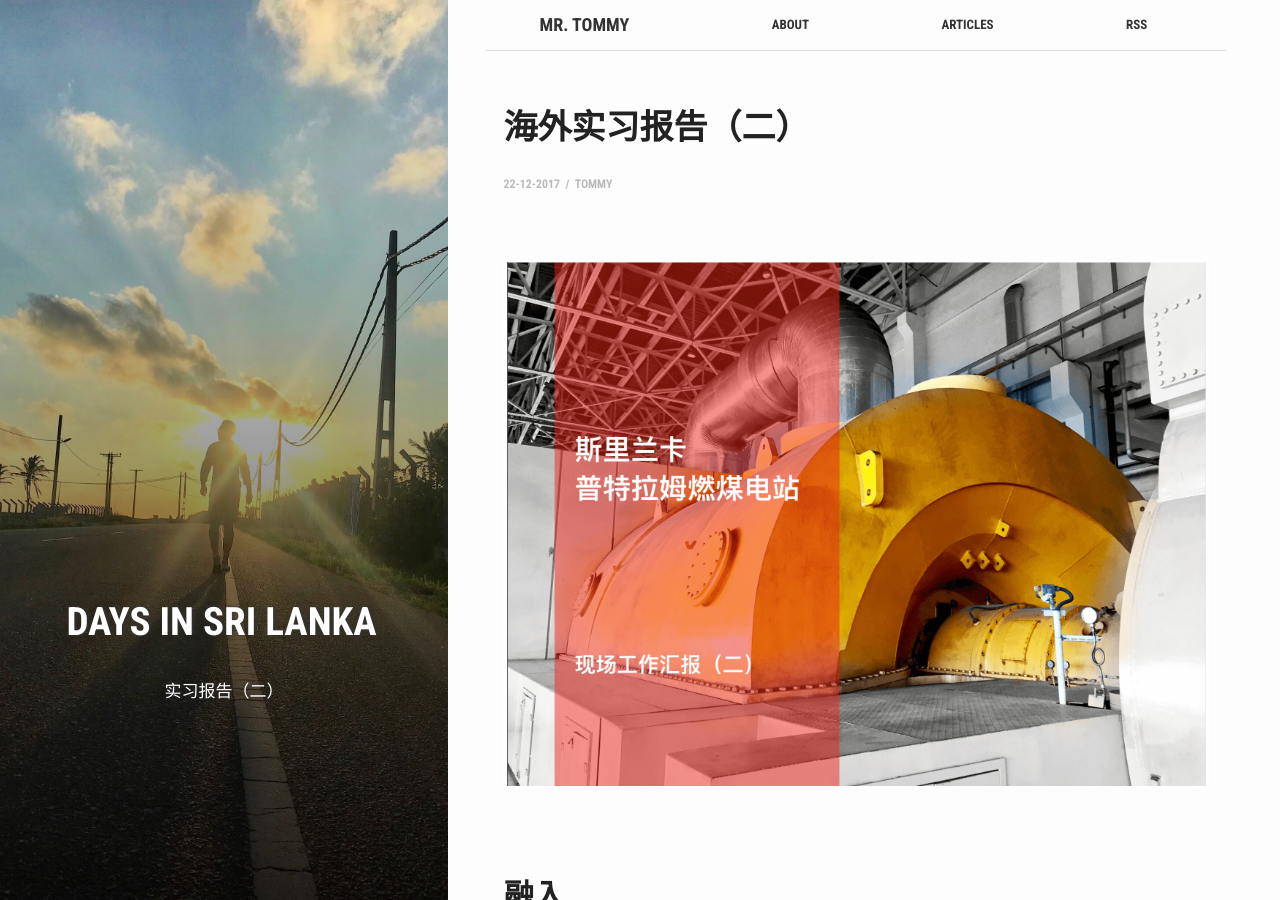
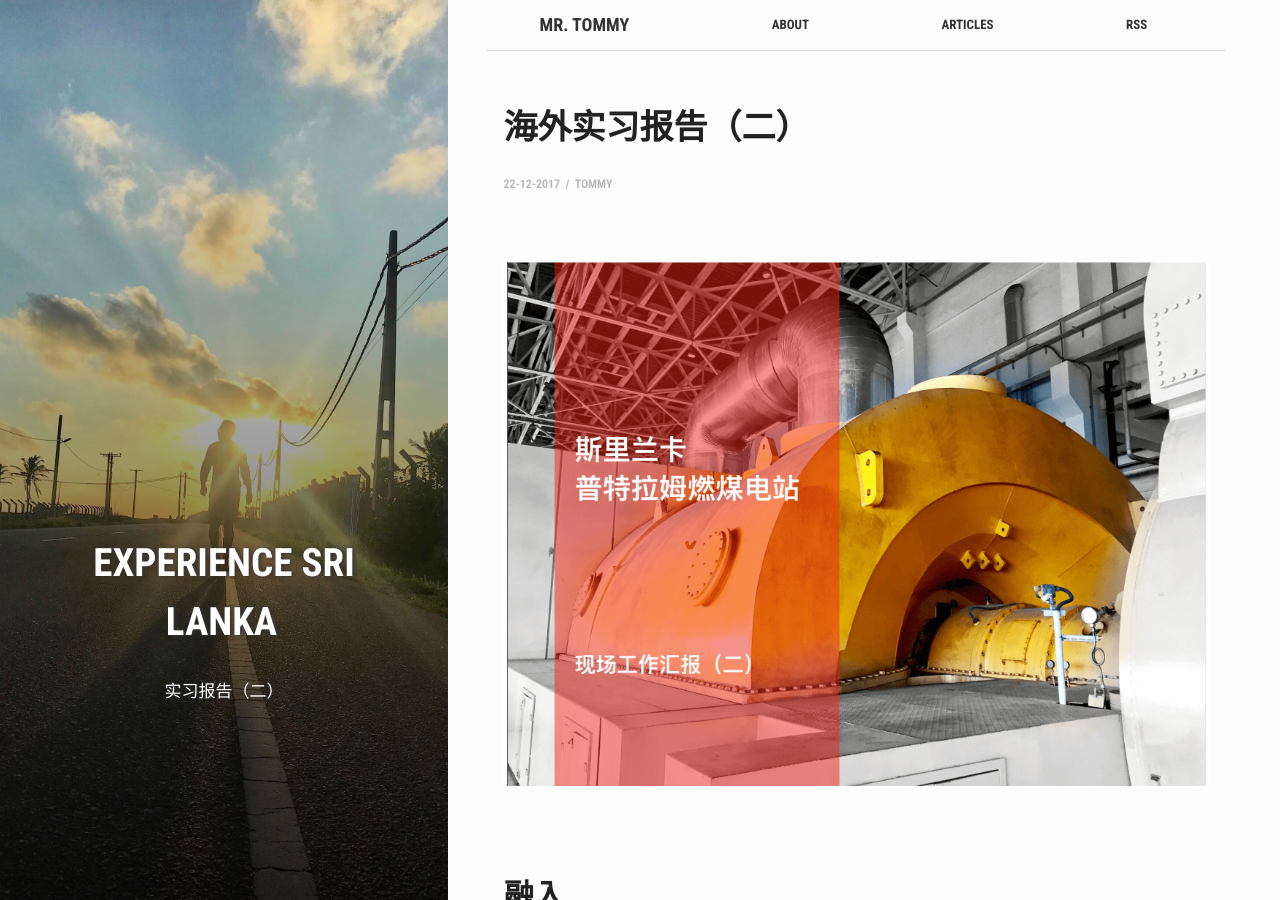
Before and after one commit to ceevon/hello-world, a Jekyll site: the page built from _posts/2017-12-22-Interns Report2.md, in a window 1280 px wide and 900 px high. Built offline with Jekyll 4.4.1, drawn with Linux system fonts in a browser that asks for light colours.

Commit message:
add post2
add post2

```diff
--- a/_posts/2017-12-22-Interns Report2.md
+++ b/_posts/2017-12-22-Interns Report2.md
@@ -6,7 +6,7 @@
 summary: "实习报告（二）"
 date:   2017-12-22 11:08:47 +0700
 categories: posts
-tags: ['Days in Sri Lanka']
+tags: ['Experience Sri Lanka']
 author: Tommy
 line-height: 20px;
 ---
```
Also changed, not shown: _posts/2017-11-21-Interns Report.md (renamed from _posts/2017-11-21-Interns Report1.md).
